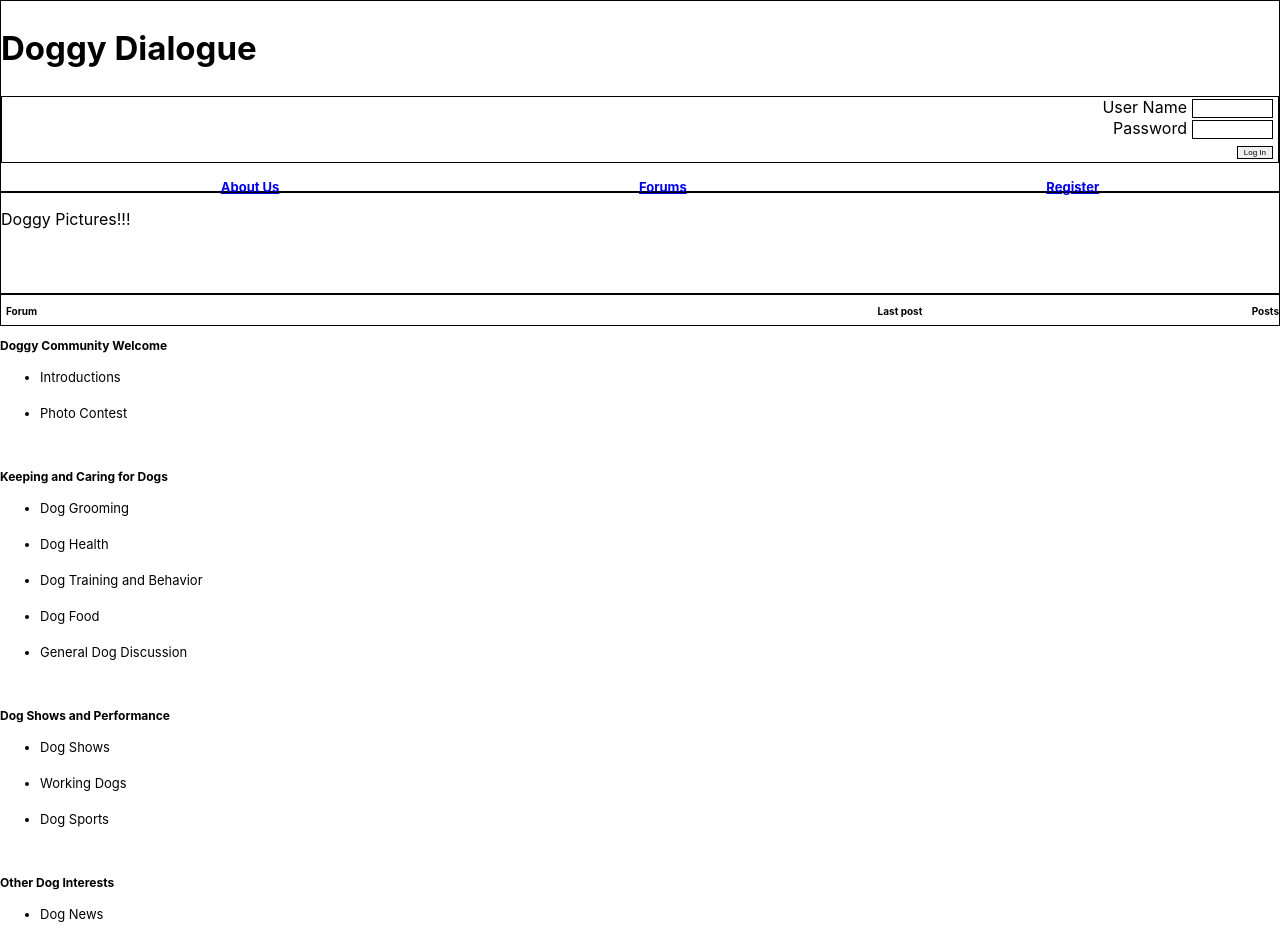
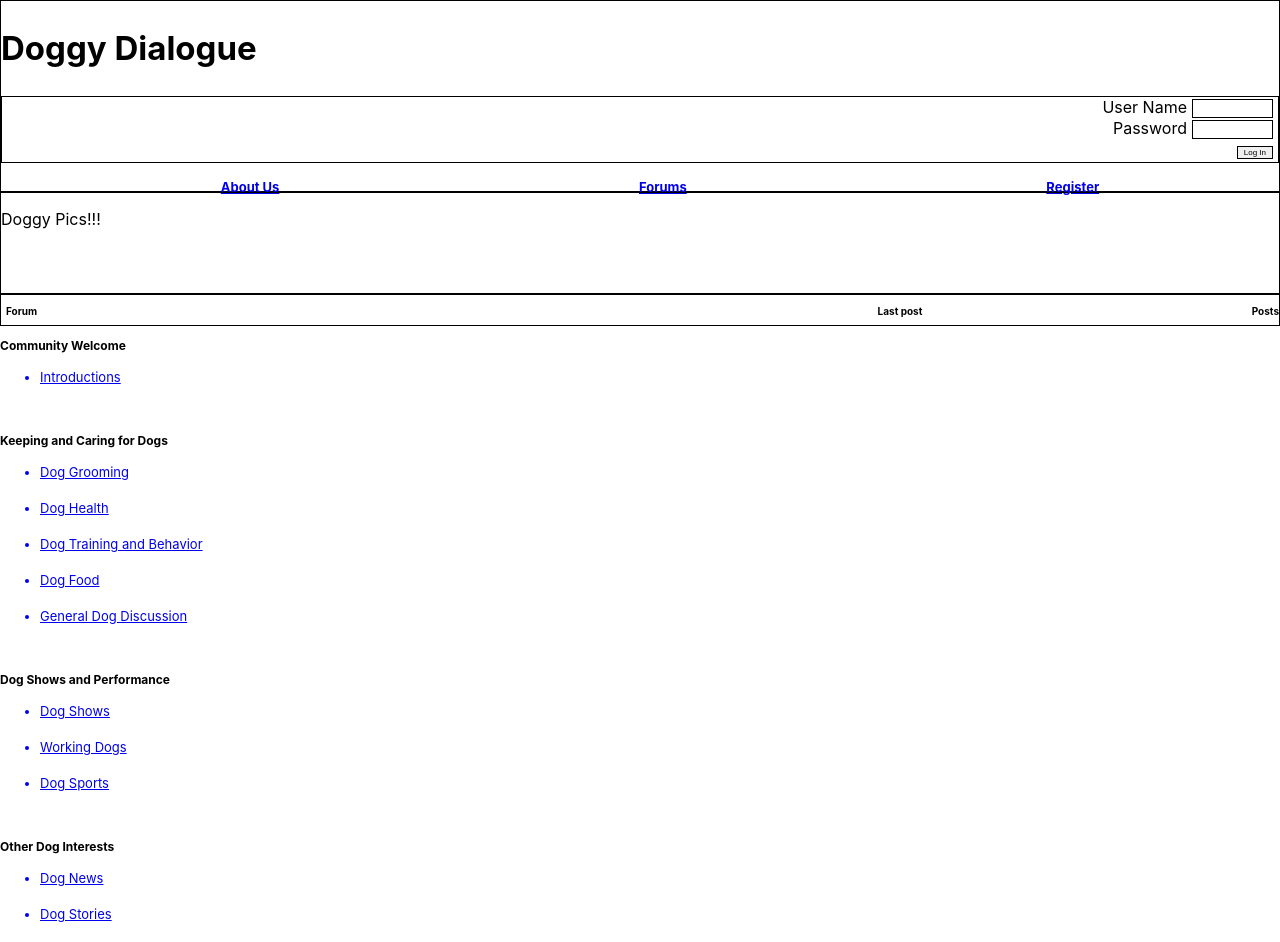
Before and after one commit to navin1551/doggy-dialogue-app, a React (Create React App) app: page /forums in a window 1280 px wide. Shown: the top 942 px of the page. Built offline with nearby package versions, Linux system fonts and the light colour scheme.

Commit message:
started links and ForumPosts

```diff
--- a/src/App.js
+++ b/src/App.js
@@ -5,14 +5,21 @@ import AboutUs from "./components/AboutUs";
 import Register from "./components/Register";
 import Footer from "./components/Footer";
 import Forums from "./components/Forums";
+import ForumPosts from "./components/ForumPosts";
 import Store from "./Store";
+import DoggyContext from "./DoggyContext";
 
 export default class App extends React.Component {
   state = {
-    posts: Store
+    store: Store
   };
+
   render() {
+    const contextValue = {
+      store: this.state.store
+    };
     return (
+      <DoggyContext.Provider value={contextValue}>
         <div className="app">
           <section>
             <Header />
@@ -21,13 +28,15 @@ export default class App extends React.Component {
             <Switch>
               <Route path="/about-us" component={AboutUs} />
               <Route path="/register" component={Register} />
-            <Route path="/forums" component={Forums} />
+              <Route exact path="/forums" component={Forums} />
+              <Route path="/forums/:folderId" component={ForumPosts} />
             </Switch>
           </main>
           <section>
             <Footer />
           </section>
         </div>
+      </DoggyContext.Provider>
     );
   }
 }
--- /dev/null
+++ b/src/DoggyContext.js
@@ -0,0 +1,8 @@
+import React from "react";
+
+const DoggyContext = React.createContext({
+  posts: [],
+  forums: []
+});
+
+export default DoggyContext;
--- a/src/Store.js
+++ b/src/Store.js
@@ -1,33 +1,105 @@
-const Store = [
+export default {
+  posts: [
     {
       id: 1,
       title: "dummy title 1",
-    question: "dummy question 1"
+      question: "dummy question 1",
+      forumId: 1
     },
 
     {
       id: 2,
       title: "dummy title 2",
-    question: "dummy question 2"
+      question: "dummy question 2",
+      forumId: 2
     },
 
     {
       id: 3,
       title: "dummy title 3",
-    question: "dummy question 3"
+      question: "dummy question 3",
+      forumId: 3
     },
 
     {
       id: 4,
       title: "dummy title 4",
-    question: "dummy question 4"
+      question: "dummy question 4",
+      forumId: 4
     },
 
     {
       id: 5,
       title: "dummy title 5",
-    question: "dummy question 5"
+      question: "dummy question 5",
+      forumId: 5
     }
-];
+  ],
 
-export default Store;
+  forums: [
+    {
+      id: 1,
+      name: "Introductions"
+    },
+
+    {
+      id: 2,
+      name: "Dog Grooming"
+    },
+
+    {
+      id: 3,
+      name: "Dog Health"
+    },
+
+    {
+      id: 4,
+      name: "Dog Training and Behavior"
+    },
+
+    {
+      id: 5,
+      name: "Dog Food"
+    },
+
+    {
+      id: 6,
+      name: "General Dog Discussion"
+    },
+
+    {
+      id: 7,
+      name: "Dog Shows"
+    },
+
+    {
+      id: 8,
+      name: "Working Dogs"
+    },
+
+    {
+      id: 9,
+      name: "Dog Sports"
+    },
+
+    {
+      id: 10,
+      name: "Dog News"
+    },
+
+    {
+      id: 11,
+      name: "Dog Stories"
+    },
+
+    {
+      id: 12,
+      name: "Dog Memorials"
+    },
+
+    {
+      id: 13,
+      name: "Dog Breeds"
+    }
+  ]
+};
--- a/src/components/ForumList.js
+++ b/src/components/ForumList.js
@@ -1,48 +1,76 @@
 import React from "react";
+import { Link } from "react-router-dom";
 import "./ForumList.css";
+import DoggyContext from "../DoggyContext";
 
 export default class ForumList extends React.Component {
+  static contextType = DoggyContext;
   render() {
+    console.log(this.context);
     return (
       <div>
-        <p className="forum-topic">Doggy Community Welcome</p>
+        <p className="forum-topic">Community Welcome</p>
         <ul>
-          <li>Introductions</li>
-          <br />
-          <li>Photo Contest</li>
+          <Link to={`/forums/${this.context.store.forums[0].id}`}>
+            <li>{this.context.store.forums[0].name}</li>
+          </Link>
         </ul>
         <br />
         <p className="forum-topic">Keeping and Caring for Dogs</p>
         <ul>
-          <li>Dog Grooming</li>
+          <Link to={`/forums/${this.context.store.forums[1].id}`}>
+            <li>{this.context.store.forums[1].name}</li>
+          </Link>
           <br />
-          <li>Dog Health</li>
+          <Link to={`/forums/${this.context.store.forums[2].id}`}>
+            <li>{this.context.store.forums[2].name}</li>
+          </Link>
           <br />
-          <li>Dog Training and Behavior</li>
+          <Link to={`/forums/${this.context.store.forums[3].id}`}>
+            <li>{this.context.store.forums[3].name}</li>
+          </Link>
           <br />
-          <li>Dog Food</li>
+          <Link to={`/forums/${this.context.store.forums[4].id}`}>
+            <li>{this.context.store.forums[4].name}</li>
+          </Link>
           <br />
-          <li>General Dog Discussion</li>
+          <Link to={`/forums/${this.context.store.forums[5].id}`}>
+            <li>{this.context.store.forums[5].name}</li>
+          </Link>
         </ul>
         <br />
         <p className="forum-topic">Dog Shows and Performance</p>
         <ul>
-          <li>Dog Shows</li>
+          <Link to={`/forums/${this.context.store.forums[6].id}`}>
+            <li>{this.context.store.forums[6].name}</li>
+          </Link>
           <br />
-          <li>Working Dogs</li>
+          <Link to={`/forums/${this.context.store.forums[7].id}`}>
+            <li>{this.context.store.forums[7].name}</li>
+          </Link>
           <br />
-          <li>Dog Sports</li>
+          <Link to={`/forums/${this.context.store.forums[8].id}`}>
+            <li>{this.context.store.forums[8].name}</li>
+          </Link>
         </ul>
         <br />
         <p className="forum-topic">Other Dog Interests</p>
         <ul>
-          <li>Dog News</li>
+          <Link to={`/forums/${this.context.store.forums[9].id}`}>
+            <li>{this.context.store.forums[9].name}</li>
+          </Link>
           <br />
-          <li>Dog Stories</li>
+          <Link to={`/forums/${this.context.store.forums[10].id}`}>
+            <li>{this.context.store.forums[10].name}</li>
+          </Link>
           <br />
-          <li>Dog Memorials</li>
+          <Link to={`/forums/${this.context.store.forums[11].id}`}>
+            <li>{this.context.store.forums[11].name}</li>
+          </Link>
           <br />
-          <li>Dog Breeds</li>
+          <Link to={`/forums/${this.context.store.forums[12].id}`}>
+            <li>{this.context.store.forums[12].name}</li>
+          </Link>
         </ul>
       </div>
     );
--- /dev/null
+++ b/src/components/ForumPosts.css
@@ -0,0 +1,27 @@
+.forum-posts-doggy-picture-area {
+  border: 1px solid black;
+  height: 100px;
+}
+
+.forum-posts-headers {
+  display: flex;
+  justify-content: space-between;
+  border: 1px solid black;
+  height: 30px;
+  margin-top: 21%;
+}
+
+#last-post {
+  margin-left: 40%;
+}
+
+#thread {
+  margin-left: 5px;
+}
+
+#thread,
+#last-post,
+#replies {
+  font-size: 10px;
+  font-weight: bold;
+}
--- /dev/null
+++ b/src/components/ForumPosts.js
@@ -0,0 +1,19 @@
+import React from "react";
+import "./ForumPosts.css";
+
+export default class ForumPosts extends React.Component {
+  render() {
+    return (
+      <div className="forum-posts-doggy-picture-area">
+        <div>
+          <p>Doggy Pics!!!</p>
+        </div>
+        <div className="forum-posts-headers">
+          <p id="thread">Thread</p>
+          <p id="last-post">Last post</p>
+          <p id="posts">Replies</p>
+        </div>
+      </div>
+    );
+  }
+}
--- a/src/components/Forums.js
+++ b/src/components/Forums.js
@@ -7,7 +7,7 @@ export default class Forums extends React.Component {
     return (
       <div>
         <div className="doggy-picture-area">
-          <p>Doggy Pictures!!!</p>
+          <p>Doggy Pics!!!</p>
         </div>
         <div className="forum-headers">
           <p id="forum">Forum</p>
```
Lines whose indentation alone changed are shown as unchanged.
